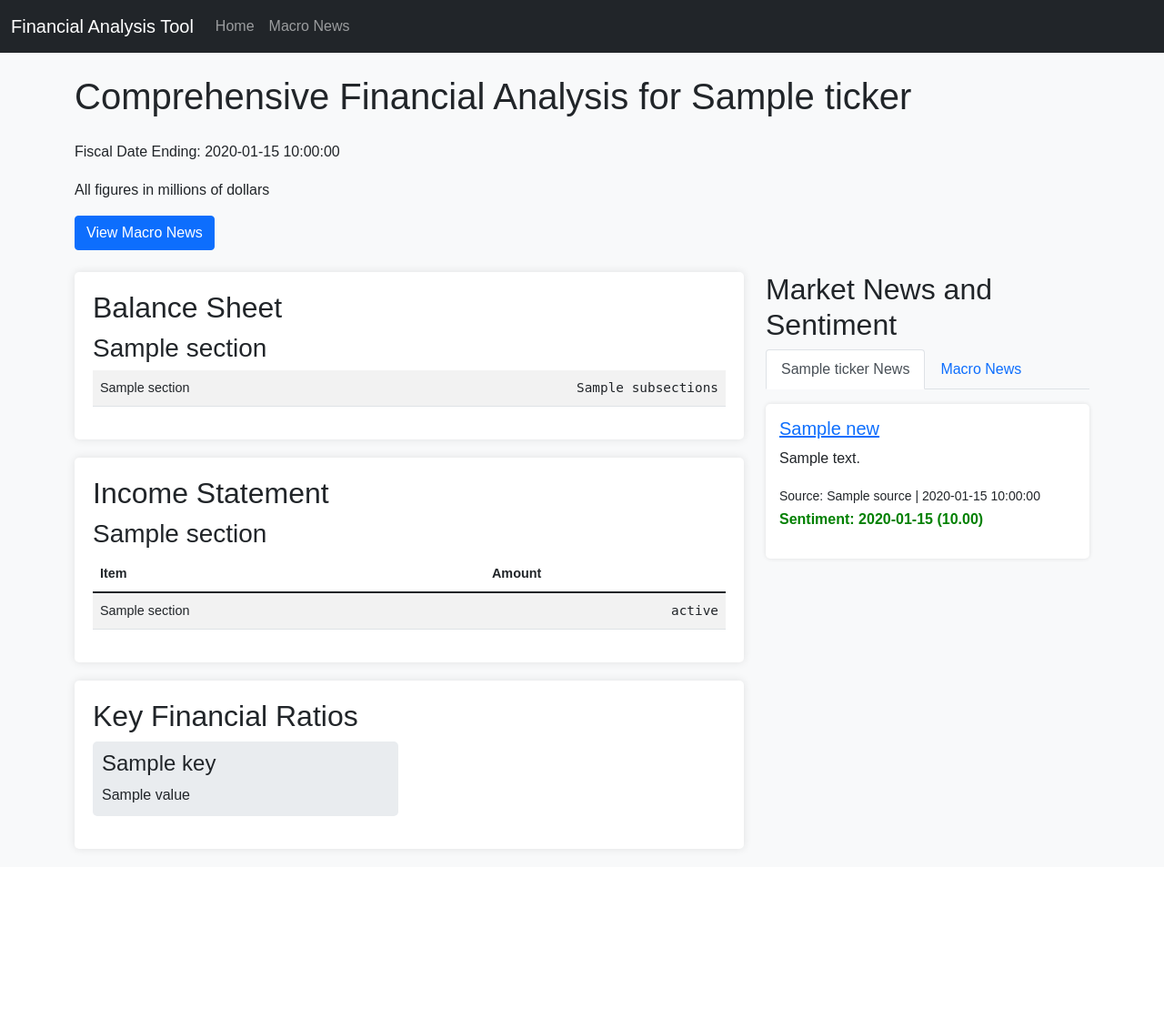
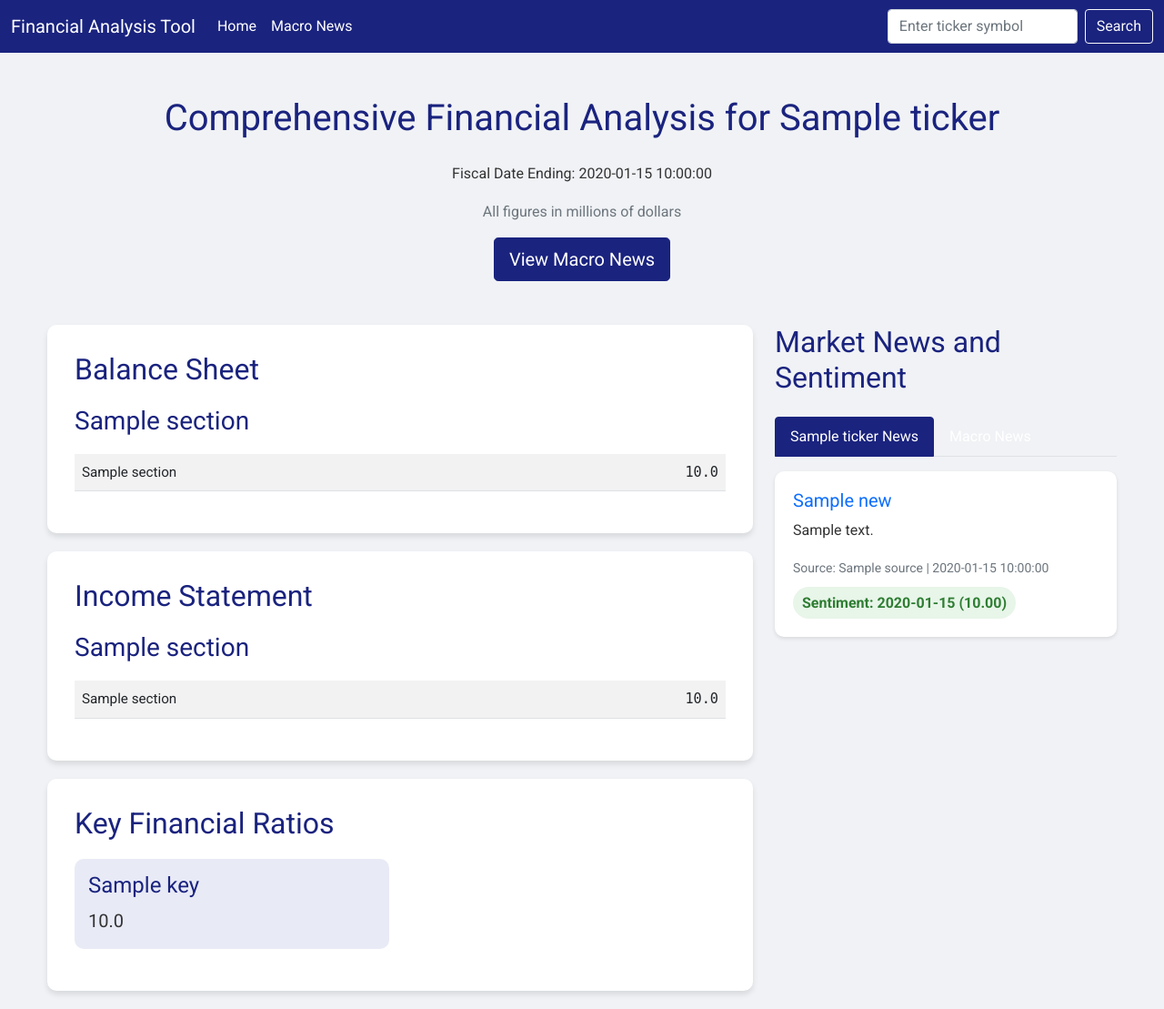
Before and after one commit to connorfata/test_transcriber, a Flask app: template earnings/templates/result.html in a window 1280 px wide. Shown: the whole page at 91% size. Before the commit the page ends 936 px from the top, so only its background shows below. Run offline with Flask 3, Linux system fonts and the light colour scheme; the template is opened without the code that fills it: most values are stand-ins (such as "Sample title", 1, 10 or a date in 2020).

Commit message:
updated format, added news

```diff
--- a/earnings/templates/result.html
+++ b/earnings/templates/result.html
@@ -5,51 +5,98 @@
     <meta name="viewport" content="width=device-width, initial-scale=1.0">
     <title>Comprehensive Financial Analysis for {{ ticker }}</title>
     <link href="https://cdn.jsdelivr.net/npm/bootstrap@5.1.3/dist/css/bootstrap.min.css" rel="stylesheet">
+    <link href="https://fonts.googleapis.com/css2?family=Roboto:wght@300;400;700&display=swap" rel="stylesheet">
     <style>
         body {
-            font-family: Arial, sans-serif;
+            font-family: 'Roboto', sans-serif;
             line-height: 1.6;
-            background-color: #f8f9fa;
+            background-color: #f0f2f5;
+            color: #333;
+        }
+        .navbar {
+            background-color: #1a237e;
+        }
+        .navbar-brand, .nav-link {
+            color: #fff !important;
+        }
+        .container {
+            max-width: 1200px;
+        }
+        h1, h2, h3, h4 {
+            color: #1a237e;
+            margin-bottom: 20px;
         }
         .financial-statement {
             background-color: white;
-            padding: 20px;
+            padding: 30px;
             margin-bottom: 20px;
-            border-radius: 5px;
-            box-shadow: 0 0 10px rgba(0,0,0,0.1);
+            border-radius: 10px;
+            box-shadow: 0 4px 6px rgba(0,0,0,0.1);
+            transition: all 0.3s ease;
+        }
+        .financial-statement:hover {
+            box-shadow: 0 6px 12px rgba(0,0,0,0.15);
         }
         table {
-            font-size: 0.9em;
+            font-size: 0.95em;
+            width: 100%;
         }
         th, td {
             padding: 8px;
         }
         td:nth-child(2) {
             text-align: right;
-            font-family: monospace;
+            font-family: 'Roboto Mono', monospace;
         }
         .news-item {
             background-color: white;
-            padding: 15px;
-            margin-bottom: 15px;
-            border-radius: 5px;
-            box-shadow: 0 0 5px rgba(0,0,0,0.1);
+            padding: 20px;
+            margin-bottom: 20px;
+            border-radius: 10px;
+            box-shadow: 0 2px 4px rgba(0,0,0,0.1);
+            transition: all 0.3s ease;
+        }
+        .news-item:hover {
+            box-shadow: 0 4px 8px rgba(0,0,0,0.15);
         }
         .sentiment {
             font-weight: bold;
+            padding: 5px 10px;
+            border-radius: 20px;
+            display: inline-block;
         }
-        .positive { color: green; }
-        .negative { color: red; }
-        .neutral { color: gray; }
+        .positive { background-color: #e8f5e9; color: #2e7d32; }
+        .negative { background-color: #ffebee; color: #c62828; }
+        .neutral { background-color: #f5f5f5; color: #616161; }
         .ratio-item {
-            background-color: #e9ecef;
-            padding: 10px;
-            border-radius: 5px;
+            background-color: #e8eaf6;
+            padding: 15px;
+            border-radius: 10px;
+            transition: all 0.3s ease;
+        }
+        .ratio-item:hover {
+            background-color: #c5cae9;
+        }
+        .btn-primary {
+            background-color: #1a237e;
+            border-color: #1a237e;
+        }
+        .btn-primary:hover {
+            background-color: #3949ab;
+            border-color: #3949ab;
+        }
+        .nav-tabs .nav-link {
+            color: #1a237e;
+        }
+        .nav-tabs .nav-link.active {
+            color: #fff;
+            background-color: #1a237e;
+            border-color: #1a237e;
         }
     </style>
 </head>
 <body>
-    <nav class="navbar navbar-expand-lg navbar-dark bg-dark">
+    <nav class="navbar navbar-expand-lg navbar-dark">
         <div class="container-fluid">
             <a class="navbar-brand" href="/">Financial Analysis Tool</a>
             <button class="navbar-toggler" type="button" data-bs-toggle="collapse" data-bs-target="#navbarNav" aria-controls="navbarNav" aria-expanded="false" aria-label="Toggle navigation">
@@ -61,22 +108,27 @@
                         <a class="nav-link" href="/">Home</a>
                     </li>
                     <li class="nav-item">
-                        <a class="nav-link" href="/macro-news">Macro News</a>
+                        <a class="nav-link" href="/news">Macro News</a>
                     </li>
                 </ul>
+                <form class="d-flex ms-auto" action="{{ url_for('index') }}" method="post">
+                    <input class="form-control me-2" type="search" placeholder="Enter ticker symbol" aria-label="Search" name="ticker">
+                    <button class="btn btn-outline-light" type="submit">Search</button>
+                </form>
             </div>
         </div>
     </nav>
+    <div class="container mt-5">
+        <h1 class="mb-4 text-center">Comprehensive Financial Analysis for {{ ticker }}</h1>
+        <p class="text-center">Fiscal Date Ending: {{ financial_data.fiscal_date_ending }}</p>
+        <p class="text-center text-muted">All figures in millions of dollars</p>
 
-    <div class="container mt-4">
-        <h1 class="mb-4">Comprehensive Financial Analysis for {{ ticker }}</h1>
-        <p>Fiscal Date Ending: {{ financial_data.fiscal_date_ending }}</p>
-        <p>All figures in millions of dollars</p>
+        <div class="text-center mb-4">
+            <a href="{{ url_for('news_page') }}" class="btn btn-primary btn-lg">View Macro News</a>
+        </div>
 
-        <a href="{{ url_for('macro_news') }}" class="btn btn-primary">View Macro News</a>
-
-        <div class="row mt-4">
-            <div class="col-md-8">
+        <div class="row mt-5">
+            <div class="col-lg-8">
                 <div class="financial-statement">
                     <h2>Balance Sheet</h2>
                     {% for section, subsections in financial_data.balance_sheet.items() %}
@@ -85,36 +137,36 @@
                             {% for subsection, items in subsections.items() %}
                                 <h4>{{ subsection }}</h4>
                                 <table class="table table-striped table-hover">
-                                    <thead>
-                                        <tr>
-                                            <th>Item</th>
-                                            <th>Amount</th>
-                                        </tr>
-                                    </thead>
                                     <tbody>
                                         {% if items is mapping %}
                                             {% for key, value in items.items() %}
+                                                {% if value != 'n/a' %}
                                                     <tr>
                                                         <td>{{ key }}</td>
-                                                    <td>{{ value }}</td>
+                                                        <td>{{ '{:,}'.format(value|float) }}</td>
                                                     </tr>
+                                                {% endif %}
                                             {% endfor %}
                                         {% else %}
+                                            {% if items != 'n/a' %}
                                                 <tr>
                                                     <td>{{ subsection }}</td>
-                                                <td>{{ items }}</td>
+                                                    <td>{{ '{:,}'.format(items|float) }}</td>
                                                 </tr>
+                                            {% endif %}
                                         {% endif %}
                                     </tbody>
                                 </table>
                             {% endfor %}
                         {% else %}
+                            {% if subsections != 'n/a' %}
                                 <table class="table table-striped table-hover">
                                     <tr>
                                         <td>{{ section }}</td>
-                                    <td>{{ subsections }}</td>
+                                        <td>{{ '{:,}'.format(subsections|float) }}</td>
                                     </tr>
                                 </table>
+                            {% endif %}
                         {% endif %}
                     {% endfor %}
                 </div>
@@ -124,25 +176,23 @@
                     {% for section, items in financial_data.income_statement.items() %}
                         <h3>{{ section }}</h3>
                         <table class="table table-striped table-hover">
-                            <thead>
-                                <tr>
-                                    <th>Item</th>
-                                    <th>Amount</th>
-                                </tr>
-                            </thead>
                             <tbody>
                                 {% if items is mapping %}
                                     {% for key, value in items.items() %}
+                                        {% if value != 'n/a' %}
                                             <tr>
                                                 <td>{{ key }}</td>
-                                            <td>{{ value }}</td>
+                                                <td>{{ '{:,}'.format(value|float) }}</td>
                                             </tr>
+                                        {% endif %}
                                     {% endfor %}
                                 {% else %}
+                                    {% if items != 'n/a' %}
                                         <tr>
                                             <td>{{ section }}</td>
-                                        <td>{{ items }}</td>
+                                            <td>{{ '{:,}'.format(items|float) }}</td>
                                         </tr>
+                                    {% endif %}
                                 {% endif %}
                             </tbody>
                         </table>
@@ -156,7 +206,7 @@
                             <div class="col-md-6 mb-3">
                                 <div class="ratio-item">
                                     <h4 class="mb-2">{{ key }}</h4>
-                                    <p class="mb-0">{{ value }}</p>
+                                    <p class="mb-0 fs-5">{{ '{:,}'.format(value|float) }}</p>
                                 </div>
                             </div>
                         {% endfor %}
@@ -164,8 +214,8 @@
                 </div>
             </div>
 
-            <div class="col-md-4">
-                <h2>Market News and Sentiment</h2>
+            <div class="col-lg-4">
+                <h2 class="mb-4">Market News and Sentiment</h2>
                 <ul class="nav nav-tabs" id="newsTabs" role="tablist">
                     <li class="nav-item" role="presentation">
                         <button class="nav-link active" id="stock-news-tab" data-bs-toggle="tab" data-bs-target="#stock-news" type="button" role="tab" aria-controls="stock-news" aria-selected="true">{{ ticker }} News</button>
@@ -179,36 +229,40 @@
                         {% if stock_news %}
                             {% for news in stock_news %}
                                 <div class="news-item">
-                                    <h5><a href="{{ news.url }}" target="_blank">{{ news.title }}</a></h5>
+                                    <h5><a href="{{ news.url }}" target="_blank" class="text-decoration-none">{{ news.title }}</a></h5>
                                     <p>{{ news.summary }}</p>
-                                    <small>Source: {{ news.source }} | {{ news.time_published }}</small>
+                                    <small class="text-muted">Source: {{ news.source }} | {{ news.time_published }}</small>
                                     {% if news.overall_sentiment_score is defined %}
-                                        <p class="sentiment {% if news.overall_sentiment_score > 0 %}positive{% elif news.overall_sentiment_score < 0 %}negative{% else %}neutral{% endif %}">
+                                        <p class="mt-2 mb-0">
+                                            <span class="sentiment {% if news.overall_sentiment_score > 0 %}positive{% elif news.overall_sentiment_score < 0 %}negative{% else %}neutral{% endif %}">
                                                 Sentiment: {{ news.overall_sentiment_label }} ({{ "%.2f"|format(news.overall_sentiment_score) }})
+                                            </span>
                                         </p>
                                     {% endif %}
                                 </div>
                             {% endfor %}
                         {% else %}
-                            <p>No stock-specific news available for {{ ticker }}.</p>
+                            <p class="text-muted">No stock-specific news available for {{ ticker }}.</p>
                         {% endif %}
                     </div>
                     <div class="tab-pane fade" id="macro-news" role="tabpanel" aria-labelledby="macro-news-tab">
                         {% if macro_news %}
                             {% for news in macro_news %}
                                 <div class="news-item">
-                                    <h5><a href="{{ news.url }}" target="_blank">{{ news.title }}</a></h5>
+                                    <h5><a href="{{ news.url }}" target="_blank" class="text-decoration-none">{{ news.title }}</a></h5>
                                     <p>{{ news.summary }}</p>
-                                    <small>Source: {{ news.source }} | {{ news.time_published }}</small>
+                                    <small class="text-muted">Source: {{ news.source }} | {{ news.time_published }}</small>
                                     {% if news.overall_sentiment_score is defined %}
-                                        <p class="sentiment {% if news.overall_sentiment_score > 0 %}positive{% elif news.overall_sentiment_score < 0 %}negative{% else %}neutral{% endif %}">
+                                        <p class="mt-2 mb-0">
+                                            <span class="sentiment {% if news.overall_sentiment_score > 0 %}positive{% elif news.overall_sentiment_score < 0 %}negative{% else %}neutral{% endif %}">
                                                 Sentiment: {{ news.overall_sentiment_label }} ({{ "%.2f"|format(news.overall_sentiment_score) }})
+                                            </span>
                                         </p>
                                     {% endif %}
                                 </div>
                             {% endfor %}
                         {% else %}
-                            <p>No macro-economic news available.</p>
+                            <p class="text-muted">No macro-economic news available.</p>
                         {% endif %}
                     </div>
                 </div>
```
Also changed, not shown: earnings/templates/news.html (+24 -1 lines). Lines whose indentation alone changed are shown as unchanged.
